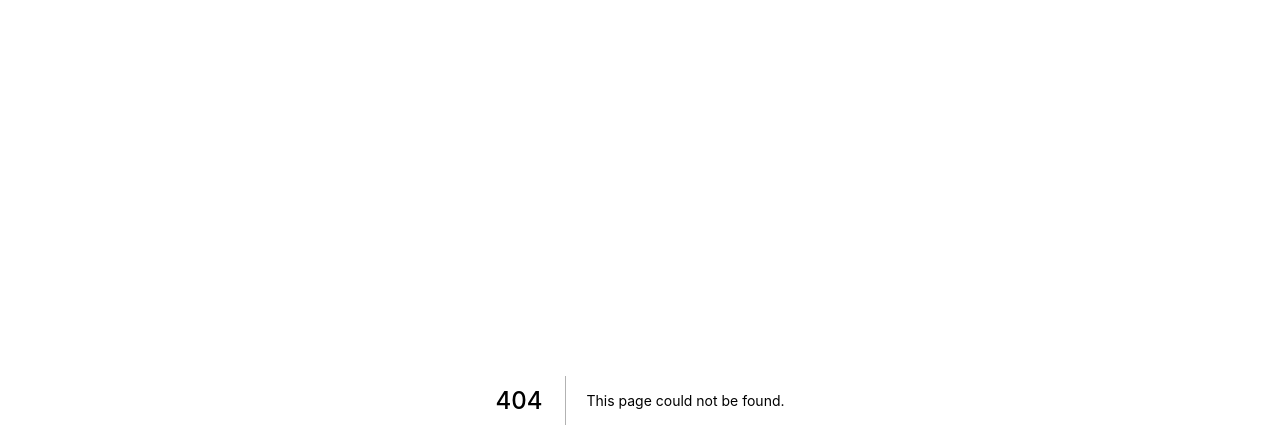
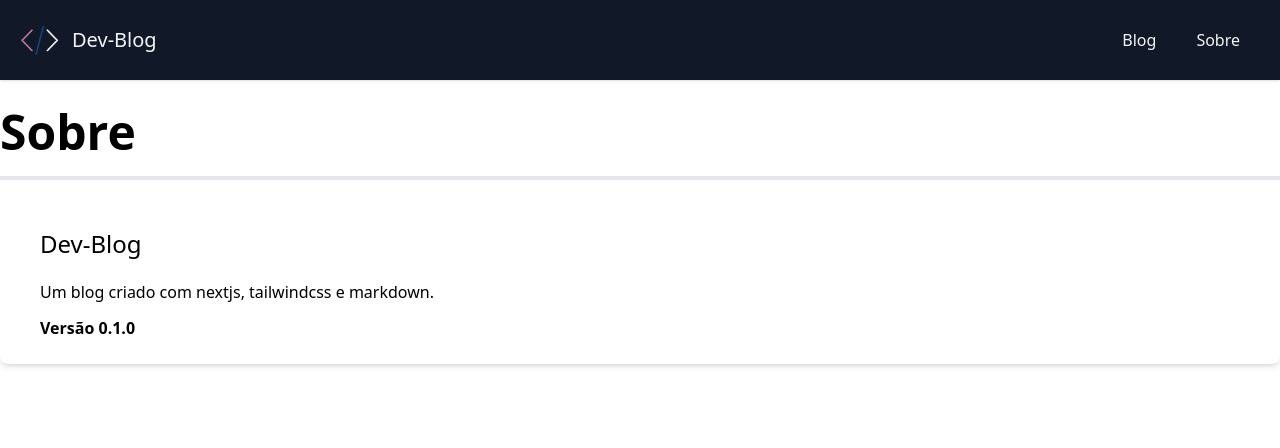
Before and after one commit to jeffersonbraster/blog-next-md, a Next.js app: page /sobre in a window 1280 px wide. Before the commit this address had no page. Shown: the top 448 px of the page. Built offline with nearby package versions, Linux system fonts and the light colour scheme.

Commit message:
create about and 404 page

```diff
--- a/src/components/Header.js
+++ b/src/components/Header.js
@@ -23,9 +23,9 @@
               Blog
             </a>
           </Link>
-          <Link href="/blog">
+          <Link href="/sobre">
             <a className="mx-5 cursor-pointer capitalize hover:text-indigo-300">
-              About
+              Sobre
             </a>
           </Link>
         </nav>
--- /dev/null
+++ b/src/pages/404.js
@@ -0,0 +1,27 @@
+import Link from "next/link";
+import Image from "next/image";
+import Layout from "../components/Layout";
+
+const NotFoundPage = () => {
+  return (
+    <Layout title="Pagina não encontrada">
+      <div className="flex flex-col items-center mt-20">
+        <Image
+          src="/images/logo.png"
+          width={70}
+          height={70}
+          alt="logo blog dev"
+          className="bg-gray-800 rounded-2xl"
+        />
+
+        <h1 className="text-6xl my-5">Ops..</h1>
+
+        <h2 className="text-4xl text-gray-400 mb-5">
+          Essa pagina não foi encontrada no blog
+        </h2>
+      </div>
+    </Layout>
+  );
+};
+
+export default NotFoundPage;
--- /dev/null
+++ b/src/pages/blog/index.js
@@ -0,0 +1,11 @@
+import Layout from "../../components/Layout";
+
+const BlogPage = () => {
+  return (
+    <Layout>
+      <h1>blog</h1>
+    </Layout>
+  );
+};
+
+export default BlogPage;
--- /dev/null
+++ b/src/pages/sobre.js
@@ -0,0 +1,21 @@
+import Layout from "../components/Layout";
+
+const About = () => {
+  return (
+    <Layout title="Sobre Dev-Blog">
+      <h1 className="text-5xl border-b-4 pb-5 font-bold">Sobre</h1>
+
+      <div className="bg-white shadow-md rounded-lg px-10 py-6 mt-6">
+        <h3 className="text-2xl mb-5">Dev-Blog</h3>
+
+        <p className="mb-3">
+          Um blog criado com nextjs, tailwindcss e markdown.
+        </p>
+
+        <p className="font-bold">Versão 0.1.0</p>
+      </div>
+    </Layout>
+  );
+};
+
+export default About;
```
